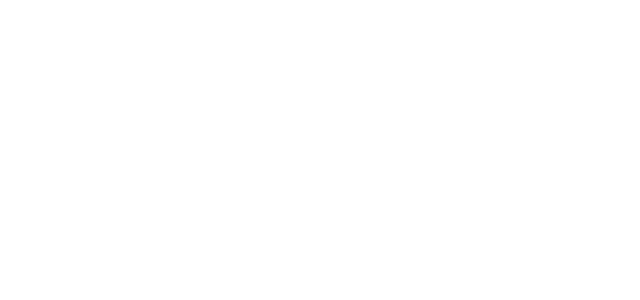
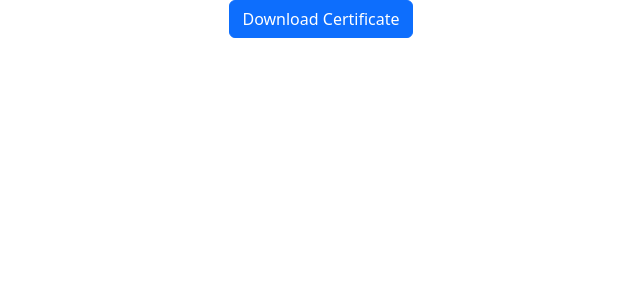
Before and after one commit to noorasra/edisha, a Next.js app: page /Default_VerifyCertificate-aspx in a window 1280 px wide. Shown: the top 300 px of the page, without its empty margins (319-959 px from the left). Built offline with nearby package versions, Linux system fonts and the light colour scheme.

Commit message:
fix minor bugs in ui

```diff
--- a/src/pages/Default_VerifyCertificate-aspx/index.js
+++ b/src/pages/Default_VerifyCertificate-aspx/index.js
@@ -124,9 +124,12 @@
   };
   return (
     <>
-      {/* <button onClick={generatePDF} className="btn btn-primary">
-        Download Certificate
-      </button> */}
+      <div className="d-flex justify-content-center align-items-center">
+        <button onClick={generatePDF} className="btn  btn-primary">
+          Download Certificate
+        </button>
+      </div>
+
       <div className={styles.fixedContainer}>
         <div className={styles.scaledContent}>
           <div id="pdf-content" className={styles.pdfContent}>
```
